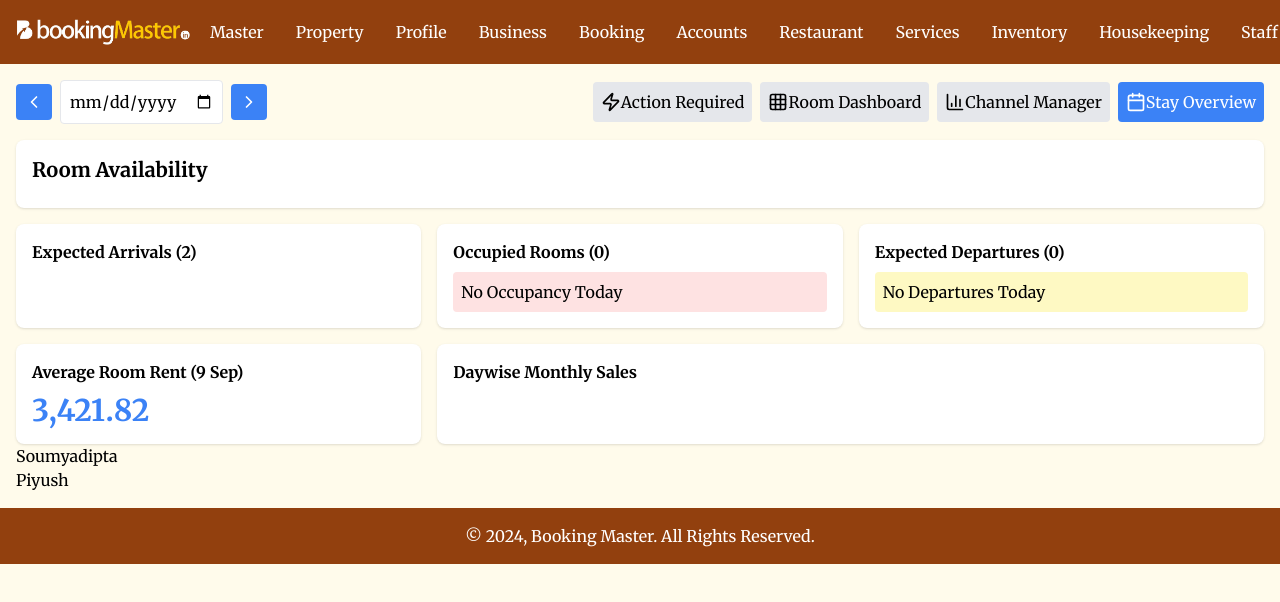
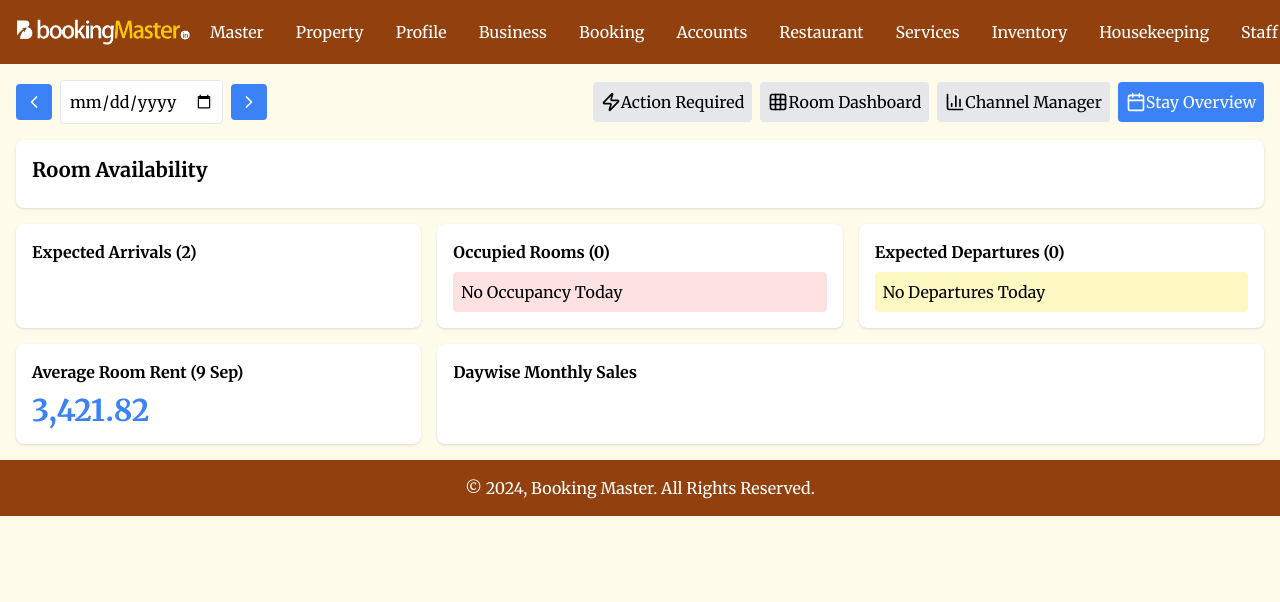
Before and after one commit to AdroitPhilocalist/Booking-Master, a Next.js app: page /dashboard in a window 1280 px wide. Shown: the top 602 px of the page. Built offline with nearby package versions, Linux system fonts and the light colour scheme.

Commit message:
abar bekar message gulo soriye dilam

```diff
--- a/app/dashboard/page.jsx
+++ b/app/dashboard/page.jsx
@@ -62,8 +62,7 @@ export default function Dashboard() {
             {/* Add sales graph here */}
           </div>
         </div>
-        <h1>Soumyadipta</h1>
-        <h1>Piyush</h1>
+
       </div>
 
       {/* Footer */}
```
